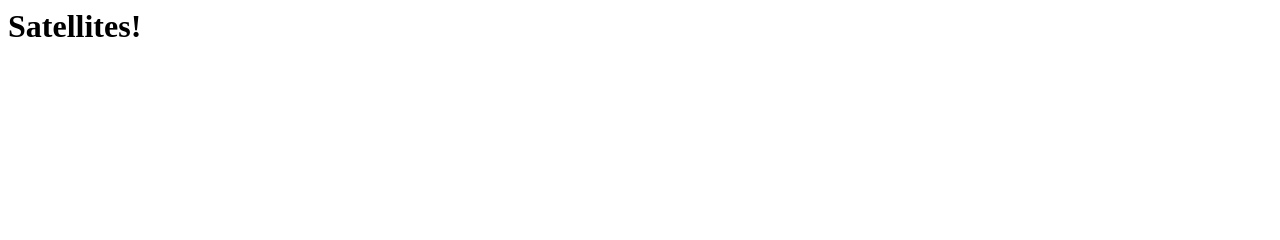
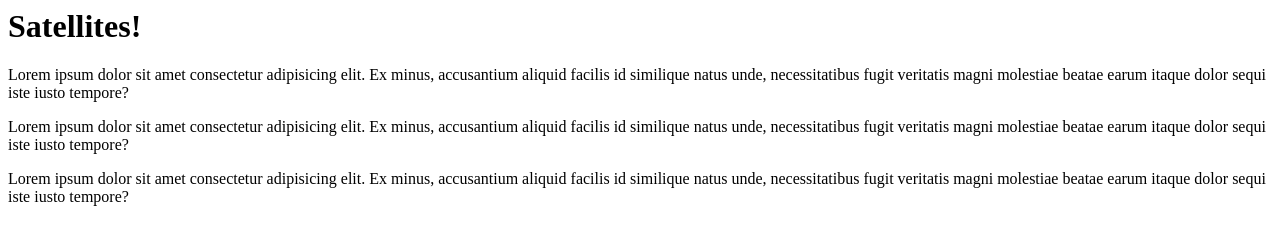
Before and after one commit to makumasaka/satellites, a plain HTML site: page index.html in a window 1280 px wide. Drawn offline with Linux system fonts and the light colour scheme.

Commit message:
initialcommit

```diff
--- a/index.html
+++ b/index.html
@@ -2,9 +2,12 @@
 <head>
     <meta charset="UTF-8">
     <meta name="viewport" content="width=device-width, initial-scale=1.0">
-    <title>Satellites Webs</title>
+    <title>Satellites Website</title>
 </head>
 <body>
     <h1>Satellites!</h1>
+    <p>Lorem ipsum dolor sit amet consectetur adipisicing elit. Ex minus, accusantium aliquid facilis id similique natus unde, necessitatibus fugit veritatis magni molestiae beatae earum itaque dolor sequi iste iusto tempore?</p>
+    <p>Lorem ipsum dolor sit amet consectetur adipisicing elit. Ex minus, accusantium aliquid facilis id similique natus unde, necessitatibus fugit veritatis magni molestiae beatae earum itaque dolor sequi iste iusto tempore?</p>
+    <p>Lorem ipsum dolor sit amet consectetur adipisicing elit. Ex minus, accusantium aliquid facilis id similique natus unde, necessitatibus fugit veritatis magni molestiae beatae earum itaque dolor sequi iste iusto tempore?</p>
 </body>
 </html>
```
